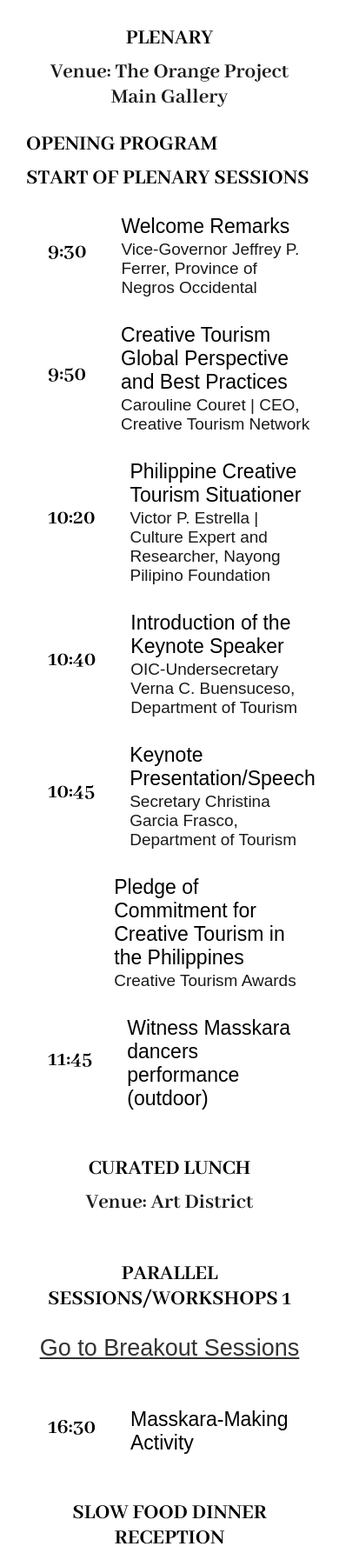
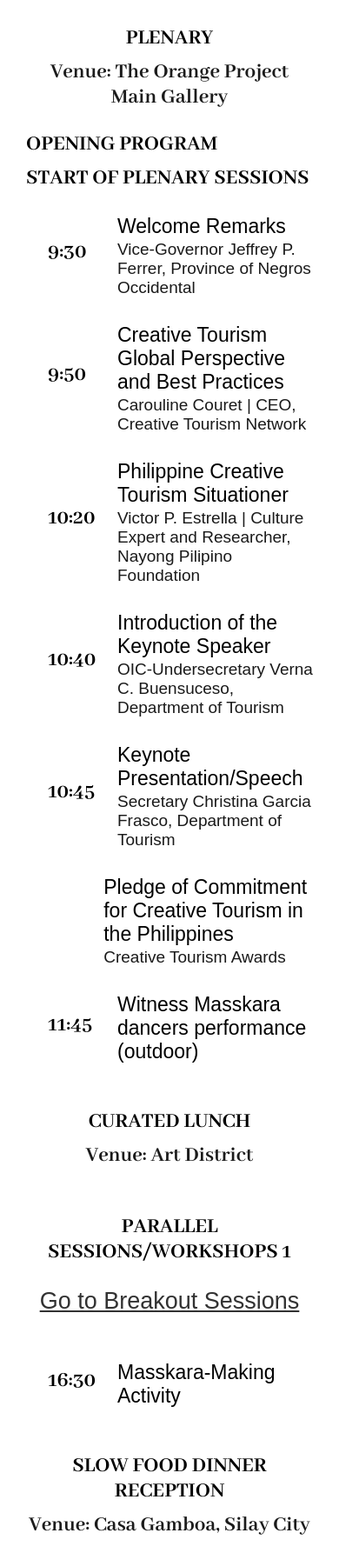
Before and after one commit to brentibanez331/PCTC_2023, a PHP site: page /programme.html in a window 390 px wide. Shown: the part 782-2568 px from the top of the page at 87% size. Run offline with PHP 8.4, Linux system fonts and the light colour scheme; some libraries are stand-ins or nearby versions; some web fonts are replaced.

Commit message:
chore: minor spacing update

```diff
--- a/css/styles.css
+++ b/css/styles.css
@@ -1352,7 +1352,7 @@ a {
 @media(max-width: 500px) {
 
     .programme .time-slot .time {
-        width: 100px;
+        width: 80px;
     }
 
     .programme .time-slot .event-desc {
```
